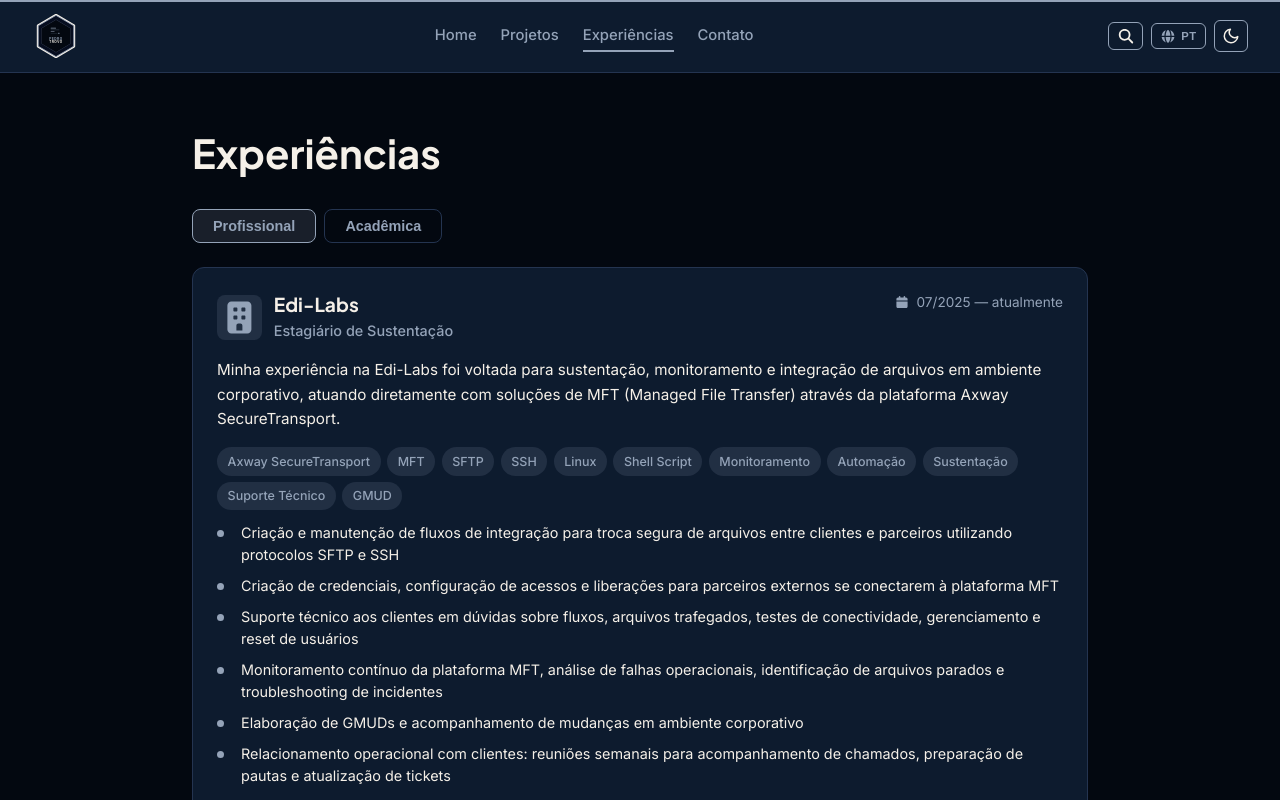
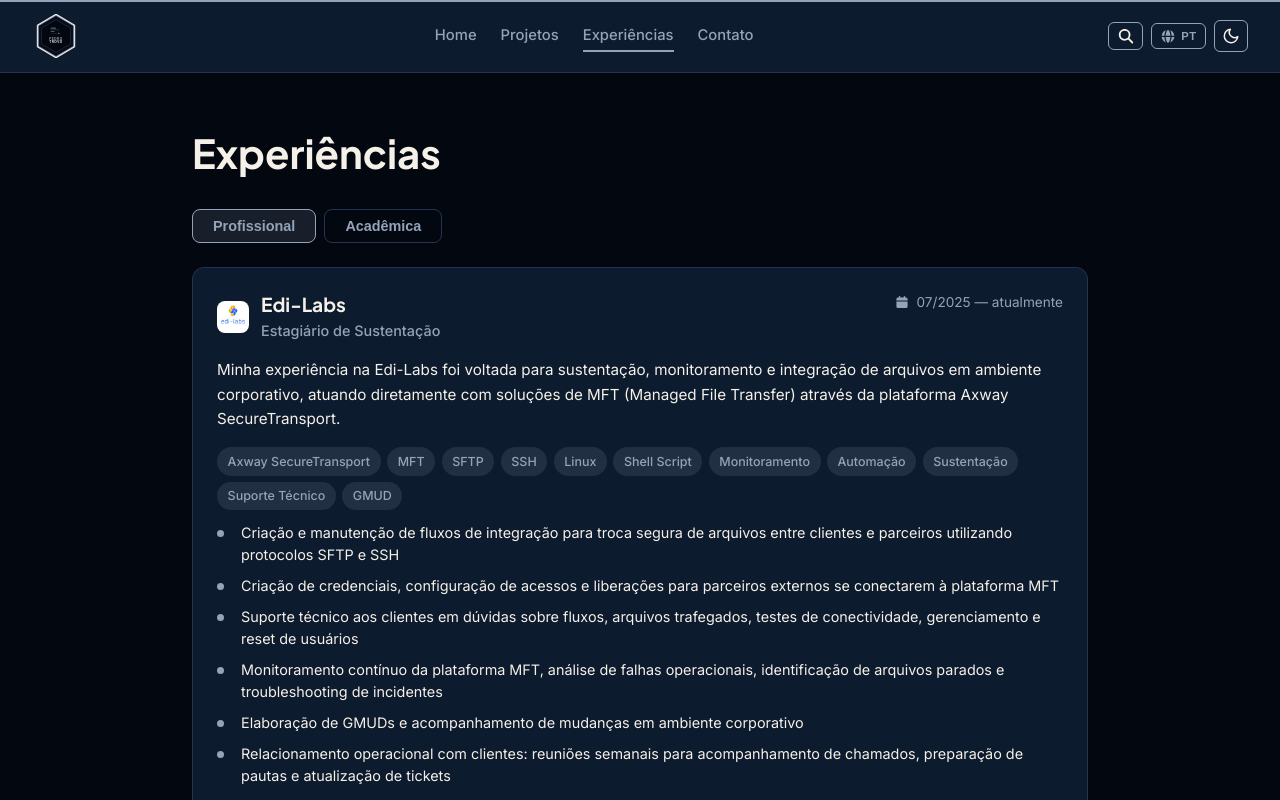
Before and after one commit to pedro-Trovo/Portfolio-pedro-trovo, a React (Vite) app: page /experiencias/profissional in a window 1280 px wide. Shown: the top 800 px of the page. Built offline with nearby package versions, Linux system fonts and the light colour scheme.

Commit message:
feat: adiciona logos da FATEC e Edi-Labs nos cards

```diff
--- a/src/App.css
+++ b/src/App.css
@@ -1135,6 +1135,13 @@
   padding: 0.4rem;
 }
 
+.experience-logo {
+  width: 2rem;
+  height: 2rem;
+  object-fit: contain;
+  border-radius: 8px;
+}
+
 .experience-company {
   font-size: 1.2rem;
   font-weight: 700;
--- a/src/components/EducationCard.jsx
+++ b/src/components/EducationCard.jsx
@@ -1,6 +1,6 @@
 import { motion } from 'framer-motion'
 import { FontAwesomeIcon } from '@fortawesome/react-fontawesome'
-import { faGraduationCap, faCalendar } from '@fortawesome/free-solid-svg-icons'
+import { faCalendar } from '@fortawesome/free-solid-svg-icons'
 import { useLanguage } from '../i18n'
 
 function EducationCard({ item }) {
@@ -18,7 +18,7 @@
     >
       <div className="experience-header">
         <div className="experience-header-left">
-          <FontAwesomeIcon icon={faGraduationCap} className="experience-icon" />
+          <img src="/images/logos/fatec-ipiranga.png" alt="FATEC Ipiranga" className="experience-logo" />
           <div>
             <h2 className="experience-company">{item.institution}</h2>
             <p className="experience-role">{item.course}</p>
--- a/src/components/ExperienceCard.jsx
+++ b/src/components/ExperienceCard.jsx
@@ -1,6 +1,6 @@
 import { motion } from 'framer-motion'
 import { FontAwesomeIcon } from '@fortawesome/react-fontawesome'
-import { faBuilding, faCalendar } from '@fortawesome/free-solid-svg-icons'
+import { faCalendar } from '@fortawesome/free-solid-svg-icons'
 import { useLanguage } from '../i18n'
 
 function ExperienceCard({ experience }) {
@@ -18,7 +18,7 @@
     >
       <div className="experience-header">
         <div className="experience-header-left">
-          <FontAwesomeIcon icon={faBuilding} className="experience-icon" />
+          <img src="/images/logos/edi-labs.jpg" alt="Edi-Labs" className="experience-logo" />
           <div>
             <h2 className="experience-company">{experience.company}</h2>
             <p className="experience-role">{experience.role}</p>
```
Also changed, not shown: public/images/logos/edi-labs.jpg (added), public/images/logos/fatec-ipiranga.png (added).
